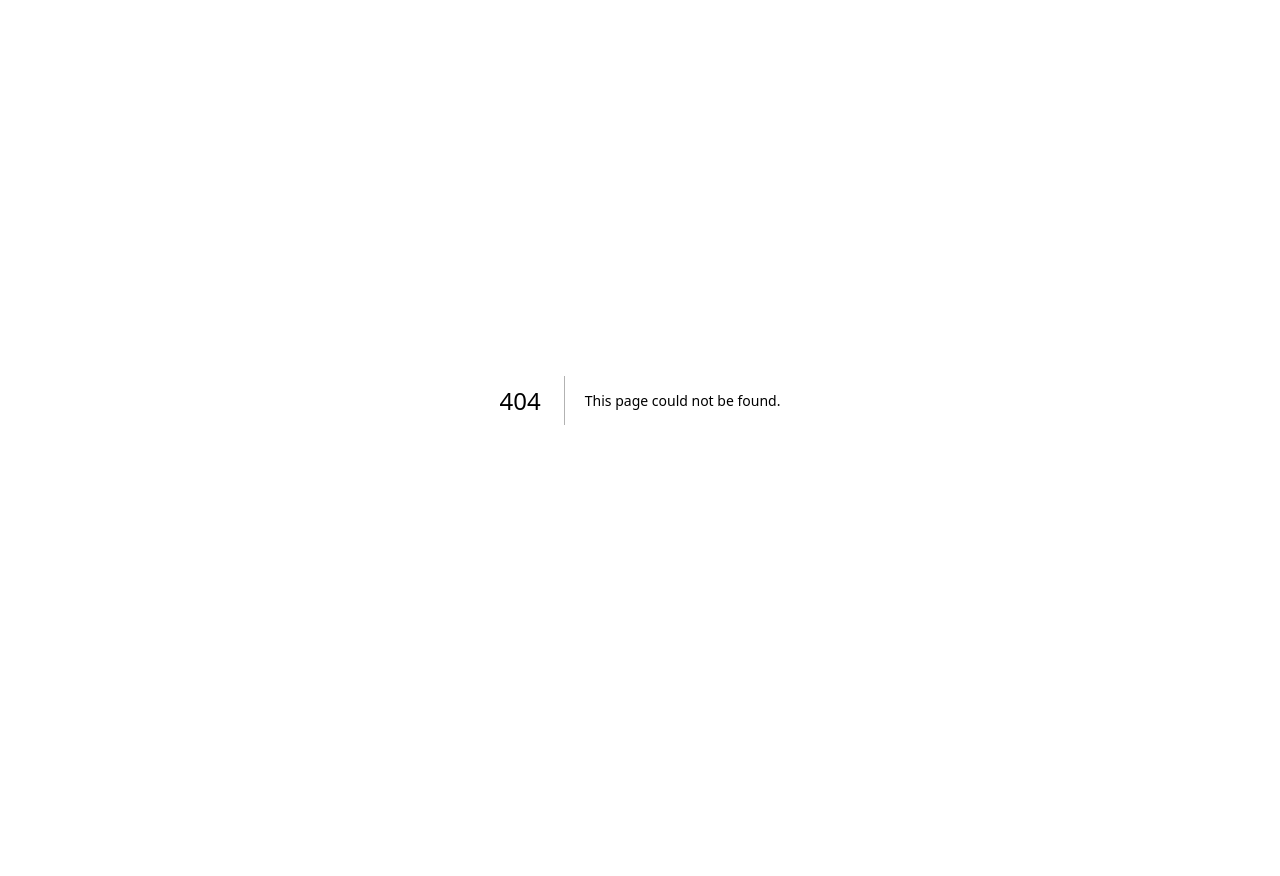
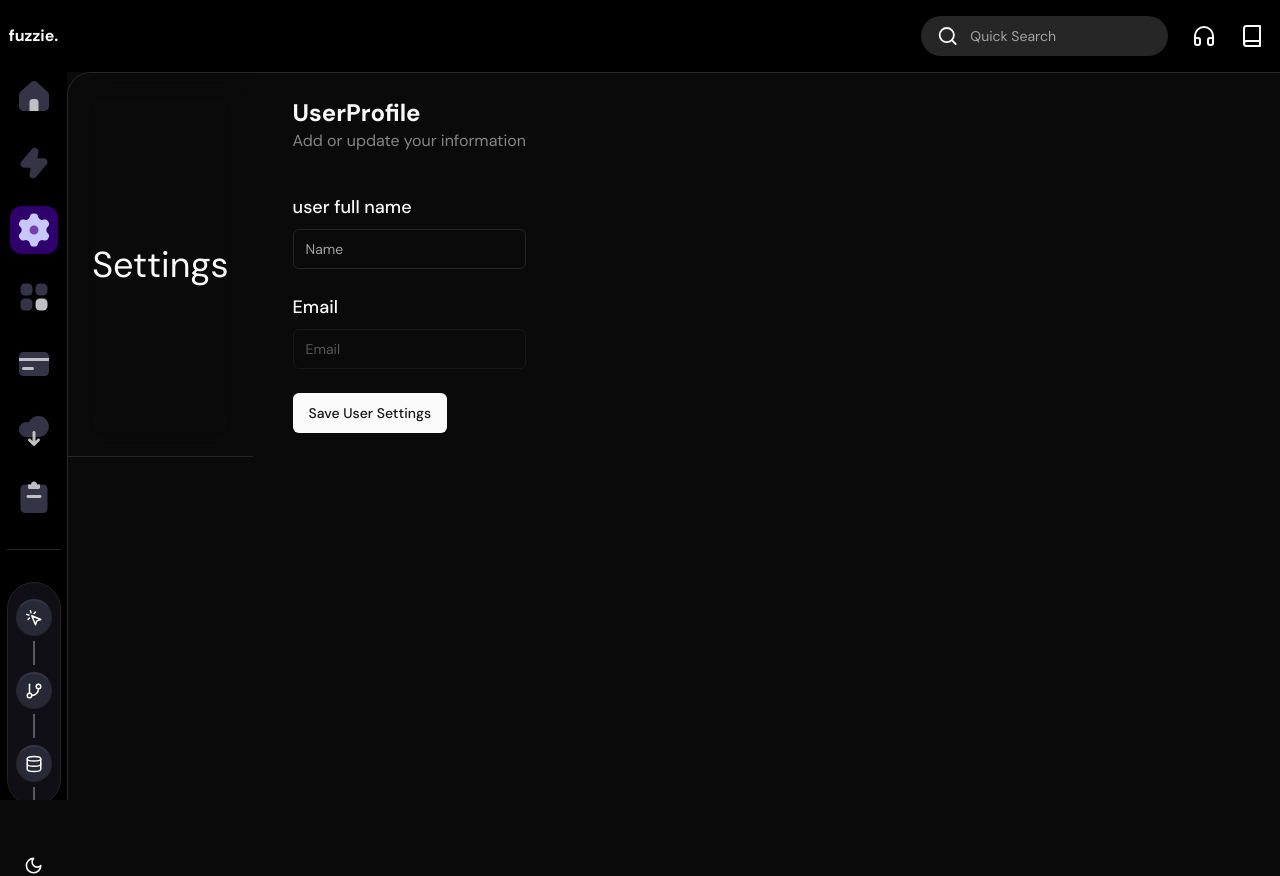
Before and after one commit to blueBye/content-automation, a Next.js app: page /settings in a window 1280 px wide. Before the commit this address had no page. Before the commit the page ends 800 px from the top, so only its background shows below. Built offline with nearby package versions, Linux system fonts and the light colour scheme.

Commit message:
added settings page and form

```diff
--- a/package.json
+++ b/package.json
@@ -9,7 +9,9 @@
     "lint": "next lint"
   },
   "dependencies": {
+    "@hookform/resolvers": "^3.3.4",
     "@radix-ui/react-dropdown-menu": "^2.0.6",
+    "@radix-ui/react-label": "^2.0.2",
     "@radix-ui/react-separator": "^1.0.3",
     "@radix-ui/react-slot": "^1.0.2",
     "@radix-ui/react-tooltip": "^1.0.7",
@@ -24,8 +26,10 @@
     "next-themes": "^0.3.0",
     "react": "^18",
     "react-dom": "^18",
+    "react-hook-form": "^7.51.2",
     "tailwind-merge": "^2.2.2",
-    "tailwindcss-animate": "^1.0.7"
+    "tailwindcss-animate": "^1.0.7",
+    "zod": "^3.22.4"
   },
   "devDependencies": {
     "@types/node": "^20",
--- /dev/null
+++ b/src/app/(main)/(pages)/settings/page.tsx
@@ -0,0 +1,26 @@
+import ProfileForm from "@/components/global/forms/profile-form";
+
+type Props = {}
+
+const Settings = (props: Props) => {
+  return (
+    <div className={"flex flex-co gap-4"}>
+      <h1 className={"sticky top-0 z-[10] flex items-center justify-between border-b bg-background/50 p-6 text-4xl backdrop-blur-lg"}>
+        <span>
+          Settings
+        </span>
+      </h1>
+      <div className={"flex flex-col gap-10 p-6"}>
+        <div>
+          <h2 className={"text-2xl font-bold"}>UserProfile</h2>
+          <p className={"text-base text-white/50"}>
+            Add or update your information
+          </p>
+        </div>
+        <ProfileForm />
+      </div>
+    </div>
+  )
+}
+
+export default Settings
--- a/src/app/(main)/layout.tsx
+++ b/src/app/(main)/layout.tsx
@@ -1,5 +1,6 @@
 import React from 'react'
 import Sidebar from "@/components/sidebar";
+import InfoBar from "@/components/infobar";
 
 type Props = {
   children: React.ReactNode
@@ -10,6 +11,7 @@
     <div className={"flex overflow-hidden h-screen"}>
       <Sidebar />
       <div className={"w-full"}>
+        <InfoBar />
         {props.children}
       </div>
     </div>
--- /dev/null
+++ b/src/components/global/forms/profile-form.tsx
@@ -0,0 +1,74 @@
+'use client'
+import {z} from "zod";
+import {useState} from "react";
+import {useForm} from "react-hook-form";
+import {zodResolver} from "@hookform/resolvers/zod";
+import {EditUserProfileSchema} from "@/lib/types";
+import {Form, FormControl, FormField, FormItem, FormLabel, FormMessage} from "@/components/ui/form";
+import {Input} from "@/components/ui/input";
+import {Button} from "@/components/ui/button";
+import {Loader2} from "lucide-react";
+
+const ProfileForm = () => {
+  const [isLoading, setIsLoading] = useState(false)
+  const form = useForm<z.infer<typeof EditUserProfileSchema>>({
+    mode: "onChange",
+    resolver: zodResolver(EditUserProfileSchema),
+    defaultValues: {
+      name: "",
+      email: "",
+    }
+  })
+
+  return (
+    <Form {...form}>
+      <form
+        className={"flex flex-col gap-6"}
+        onSubmit={() => {}}
+      >
+        <FormField
+          disabled={isLoading}
+          control={form.control}
+          name={"name"}
+          render={({field}) => (
+            <FormItem>
+              <FormLabel className={"text-lg"}>user full name</FormLabel>
+              <FormControl>
+                <Input placeholder={"Name"} {...field}/>
+              </FormControl>
+              <FormMessage />
+            </FormItem>
+          )}
+        />
+        <FormField
+          disabled={true}
+          control={form.control}
+          name={"email"}
+          render={({field}) => (
+            <FormItem>
+              <FormLabel className={"text-lg"}>Email</FormLabel>
+              <FormControl>
+                <Input placeholder={"Email"} type={"email"} {...field}/>
+              </FormControl>
+              <FormMessage />
+            </FormItem>
+          )}
+        />
+        <Button
+          type={"submit"}
+          className={"self-start hover:bg-[#2F006B] hover:text-white"}>
+          {isLoading ? (
+            <>
+              <Loader2 className={"mr-2 h-4 w-4 animate-spin"} />
+              Saving
+            </>
+          ) : (
+            "Save User Settings"
+          )}
+        </Button>
+      </form>
+    </Form>
+  )
+}
+
+export default ProfileForm
--- /dev/null
+++ b/src/components/infobar/index.tsx
@@ -0,0 +1,49 @@
+'use client'
+import React from 'react'
+import { Book, Headphones, Search } from 'lucide-react'
+import { Input } from '@/components/ui/input'
+
+import {
+  Tooltip,
+  TooltipContent,
+  TooltipProvider,
+  TooltipTrigger,
+} from '@/components/ui/tooltip'
+
+type Props = {}
+
+const InfoBar = (props: Props) => {
+  return (
+    <div className="flex flex-row justify-end gap-6 items-center px-4 py-4 w-full dark:bg-black ">
+      <span className="flex items-center rounded-full bg-muted px-4">
+        <Search />
+        <Input
+          placeholder="Quick Search"
+          className="border-none bg-transparent"
+        />
+      </span>
+      <TooltipProvider>
+        <Tooltip delayDuration={0}>
+          <TooltipTrigger>
+            <Headphones />
+          </TooltipTrigger>
+          <TooltipContent>
+            <p>Contact Support</p>
+          </TooltipContent>
+        </Tooltip>
+      </TooltipProvider>
+      <TooltipProvider>
+        <Tooltip delayDuration={0}>
+          <TooltipTrigger>
+            <Book />
+          </TooltipTrigger>
+          <TooltipContent>
+            <p>Guide</p>
+          </TooltipContent>
+        </Tooltip>
+      </TooltipProvider>
+    </div>
+  )
+}
+
+export default InfoBar
--- /dev/null
+++ b/src/components/ui/form.tsx
@@ -0,0 +1,176 @@
+import * as React from "react"
+import * as LabelPrimitive from "@radix-ui/react-label"
+import { Slot } from "@radix-ui/react-slot"
+import {
+  Controller,
+  ControllerProps,
+  FieldPath,
+  FieldValues,
+  FormProvider,
+  useFormContext,
+} from "react-hook-form"
+
+import { cn } from "@/lib/utils"
+import { Label } from "@/components/ui/label"
+
+const Form = FormProvider
+
+type FormFieldContextValue<
+  TFieldValues extends FieldValues = FieldValues,
+  TName extends FieldPath<TFieldValues> = FieldPath<TFieldValues>
+> = {
+  name: TName
+}
+
+const FormFieldContext = React.createContext<FormFieldContextValue>(
+  {} as FormFieldContextValue
+)
+
+const FormField = <
+  TFieldValues extends FieldValues = FieldValues,
+  TName extends FieldPath<TFieldValues> = FieldPath<TFieldValues>
+>({
+  ...props
+}: ControllerProps<TFieldValues, TName>) => {
+  return (
+    <FormFieldContext.Provider value={{ name: props.name }}>
+      <Controller {...props} />
+    </FormFieldContext.Provider>
+  )
+}
+
+const useFormField = () => {
+  const fieldContext = React.useContext(FormFieldContext)
+  const itemContext = React.useContext(FormItemContext)
+  const { getFieldState, formState } = useFormContext()
+
+  const fieldState = getFieldState(fieldContext.name, formState)
+
+  if (!fieldContext) {
+    throw new Error("useFormField should be used within <FormField>")
+  }
+
+  const { id } = itemContext
+
+  return {
+    id,
+    name: fieldContext.name,
+    formItemId: `${id}-form-item`,
+    formDescriptionId: `${id}-form-item-description`,
+    formMessageId: `${id}-form-item-message`,
+    ...fieldState,
+  }
+}
+
+type FormItemContextValue = {
+  id: string
+}
+
+const FormItemContext = React.createContext<FormItemContextValue>(
+  {} as FormItemContextValue
+)
+
+const FormItem = React.forwardRef<
+  HTMLDivElement,
+  React.HTMLAttributes<HTMLDivElement>
+>(({ className, ...props }, ref) => {
+  const id = React.useId()
+
+  return (
+    <FormItemContext.Provider value={{ id }}>
+      <div ref={ref} className={cn("space-y-2", className)} {...props} />
+    </FormItemContext.Provider>
+  )
+})
+FormItem.displayName = "FormItem"
+
+const FormLabel = React.forwardRef<
+  React.ElementRef<typeof LabelPrimitive.Root>,
+  React.ComponentPropsWithoutRef<typeof LabelPrimitive.Root>
+>(({ className, ...props }, ref) => {
+  const { error, formItemId } = useFormField()
+
+  return (
+    <Label
+      ref={ref}
+      className={cn(error && "text-destructive", className)}
+      htmlFor={formItemId}
+      {...props}
+    />
+  )
+})
+FormLabel.displayName = "FormLabel"
+
+const FormControl = React.forwardRef<
+  React.ElementRef<typeof Slot>,
+  React.ComponentPropsWithoutRef<typeof Slot>
+>(({ ...props }, ref) => {
+  const { error, formItemId, formDescriptionId, formMessageId } = useFormField()
+
+  return (
+    <Slot
+      ref={ref}
+      id={formItemId}
+      aria-describedby={
+        !error
+          ? `${formDescriptionId}`
+          : `${formDescriptionId} ${formMessageId}`
+      }
+      aria-invalid={!!error}
+      {...props}
+    />
+  )
+})
+FormControl.displayName = "FormControl"
+
+const FormDescription = React.forwardRef<
+  HTMLParagraphElement,
+  React.HTMLAttributes<HTMLParagraphElement>
+>(({ className, ...props }, ref) => {
+  const { formDescriptionId } = useFormField()
+
+  return (
+    <p
+      ref={ref}
+      id={formDescriptionId}
+      className={cn("text-sm text-muted-foreground", className)}
+      {...props}
+    />
+  )
+})
+FormDescription.displayName = "FormDescription"
+
+const FormMessage = React.forwardRef<
+  HTMLParagraphElement,
+  React.HTMLAttributes<HTMLParagraphElement>
+>(({ className, children, ...props }, ref) => {
+  const { error, formMessageId } = useFormField()
+  const body = error ? String(error?.message) : children
+
+  if (!body) {
+    return null
+  }
+
+  return (
+    <p
+      ref={ref}
+      id={formMessageId}
+      className={cn("text-sm font-medium text-destructive", className)}
+      {...props}
+    >
+      {body}
+    </p>
+  )
+})
+FormMessage.displayName = "FormMessage"
+
+export {
+  useFormField,
+  Form,
+  FormItem,
+  FormLabel,
+  FormControl,
+  FormDescription,
+  FormMessage,
+  FormField,
+}
--- /dev/null
+++ b/src/components/ui/input.tsx
@@ -0,0 +1,25 @@
+import * as React from "react"
+
+import { cn } from "@/lib/utils"
+
+export interface InputProps
+  extends React.InputHTMLAttributes<HTMLInputElement> {}
+
+const Input = React.forwardRef<HTMLInputElement, InputProps>(
+  ({ className, type, ...props }, ref) => {
+    return (
+      <input
+        type={type}
+        className={cn(
+          "flex h-10 w-full rounded-md border border-input bg-background px-3 py-2 text-sm ring-offset-background file:border-0 file:bg-transparent file:text-sm file:font-medium placeholder:text-muted-foreground focus-visible:outline-none focus-visible:ring-2 focus-visible:ring-ring focus-visible:ring-offset-2 disabled:cursor-not-allowed disabled:opacity-50",
+          className
+        )}
+        ref={ref}
+        {...props}
+      />
+    )
+  }
+)
+Input.displayName = "Input"
+
+export { Input }
--- /dev/null
+++ b/src/components/ui/label.tsx
@@ -0,0 +1,26 @@
+"use client"
+
+import * as React from "react"
+import * as LabelPrimitive from "@radix-ui/react-label"
+import { cva, type VariantProps } from "class-variance-authority"
+
+import { cn } from "@/lib/utils"
+
+const labelVariants = cva(
+  "text-sm font-medium leading-none peer-disabled:cursor-not-allowed peer-disabled:opacity-70"
+)
+
+const Label = React.forwardRef<
+  React.ElementRef<typeof LabelPrimitive.Root>,
+  React.ComponentPropsWithoutRef<typeof LabelPrimitive.Root> &
+    VariantProps<typeof labelVariants>
+>(({ className, ...props }, ref) => (
+  <LabelPrimitive.Root
+    ref={ref}
+    className={cn(labelVariants(), className)}
+    {...props}
+  />
+))
+Label.displayName = LabelPrimitive.Root.displayName
+
+export { Label }
--- /dev/null
+++ b/src/lib/types.ts
@@ -0,0 +1,6 @@
+import {z} from "zod";
+
+export const  EditUserProfileSchema = z.object({
+  email: z.string().email("Required"),
+  name: z.string().min(1, "Required"),
+})
```
Also changed, not shown: 2 other files (tests, documents, lock files or other folders).
